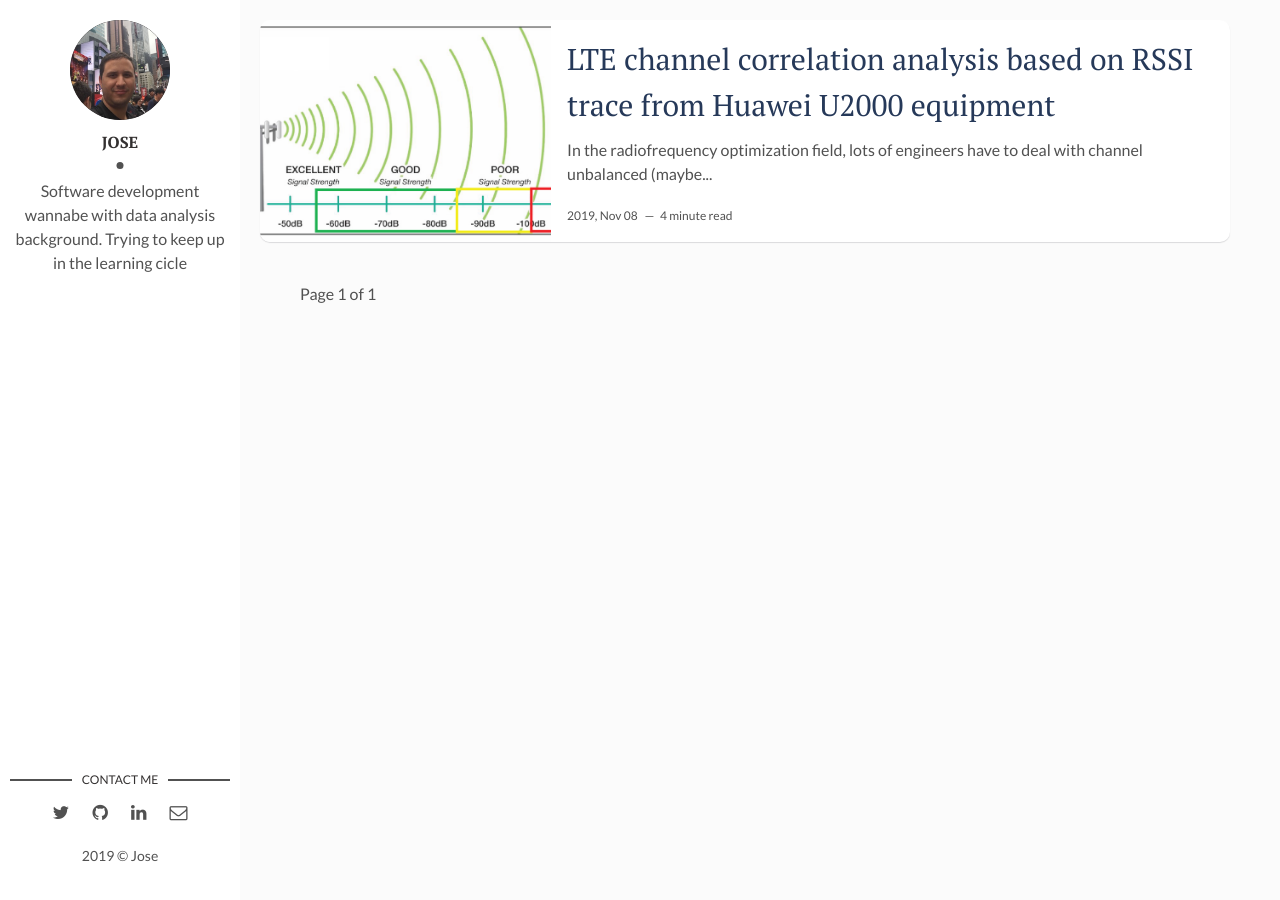
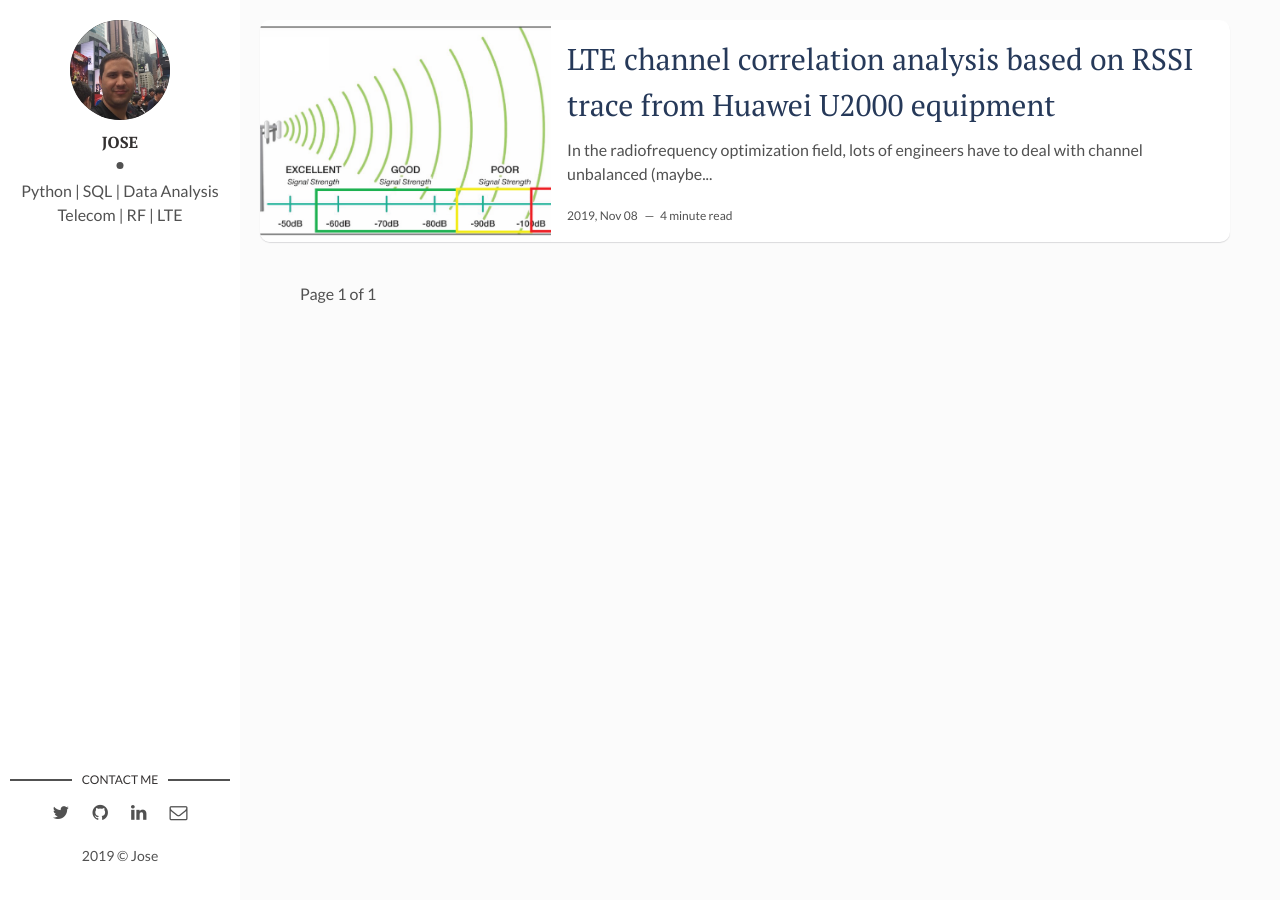
Before and after one commit to joch182/joch182.github.io, a Jekyll site: the page built from index.html, in a window 1280 px wide. Built offline with Jekyll 4.4.1, drawn with Linux system fonts in a browser that asks for light colours; the list of posts is cut into pages by our own code.

```diff
--- a/_config.yml
+++ b/_config.yml
@@ -11,7 +11,7 @@ site-twitter: #if your site has a twitter account, enter it here
 # Author Settings
 author: Jose # add your name
 author-img: joch.JPG # add your photo
-about-author: Software development wannabe with data analysis background. Trying to keep up in the learning cicle # add description
+about-author: Python | SQL | Data Analysis    Telecom | RF | LTE # add description
 social-twitter: joc182 # add your Twitter handle
 social-facebook: # add your Facebook handle
 social-github: joch182 # add your Github handle
@@ -22,7 +22,7 @@ social-email: hello@joseh.me # add your Email address
 discus-identifier: mr-brown # add your discus identifier
 
 # Tracker
-analytics: # Google Analytics
+analytics: UA-151897709-1 # Google Analytics
 
 # Build Settings
 markdown: kramdown
```
